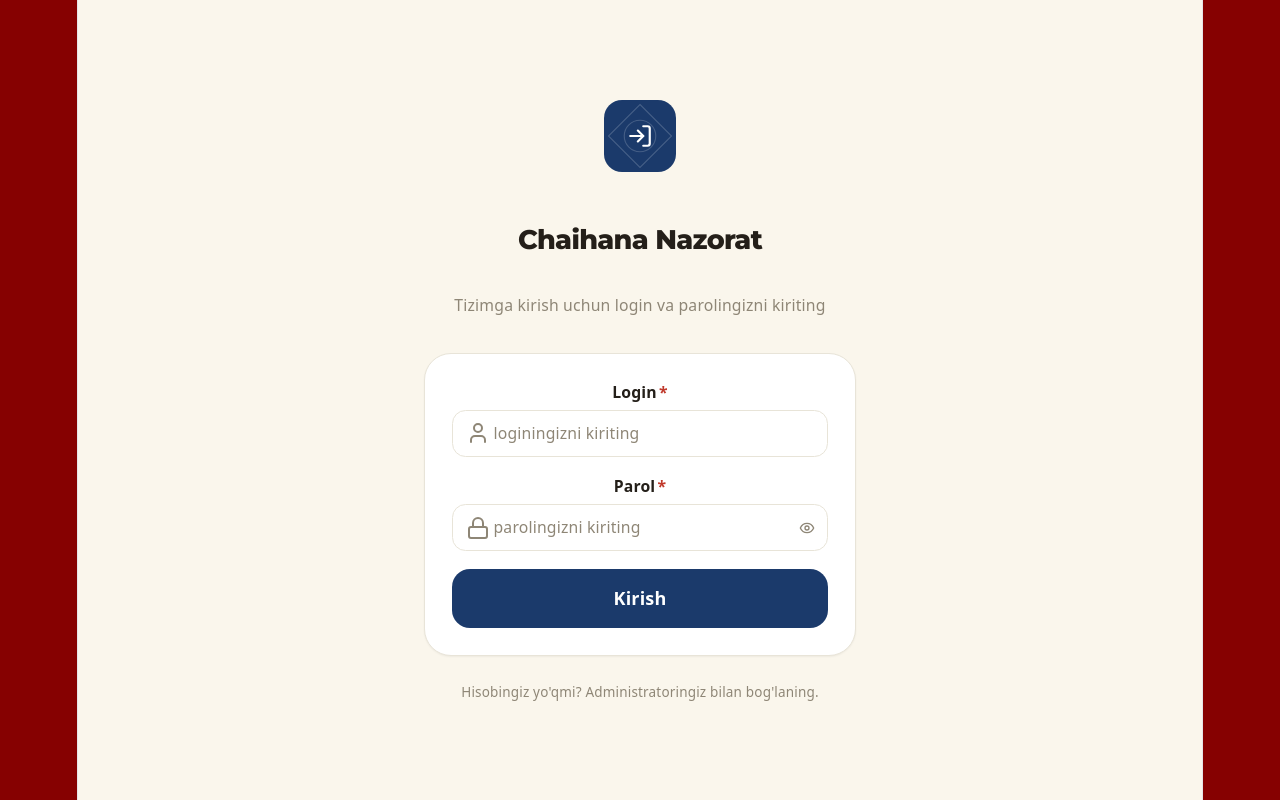
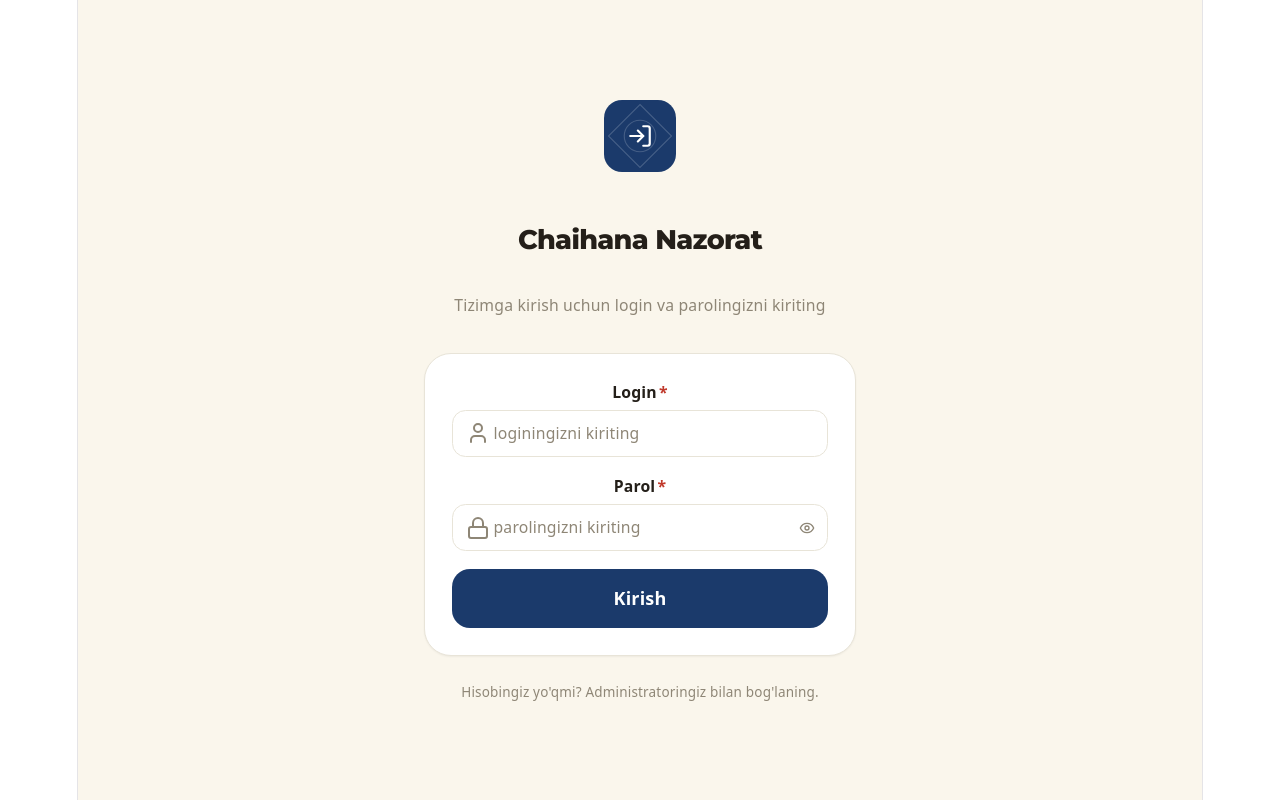
Before and after one commit to sharifbayevam/kafe-system, a React (Vite) app in the folder vite-project/: page /login in a window 1280 px wide. Built offline with nearby package versions, Linux system fonts and the light colour scheme; no server answers.

Commit message:
mening o'zgarishlarim

```diff
--- a/vite-project/src/index.css
+++ b/vite-project/src/index.css
@@ -5,7 +5,7 @@
 :root {
   --text: #6b6375;
   --text-h: #08060d;
-  --bg: #860101;
+  --bg: #ffffff;
   --border: #e5e4e7;
   --code-bg: #f4f3ec;
   --accent: #aa3bff;
```
